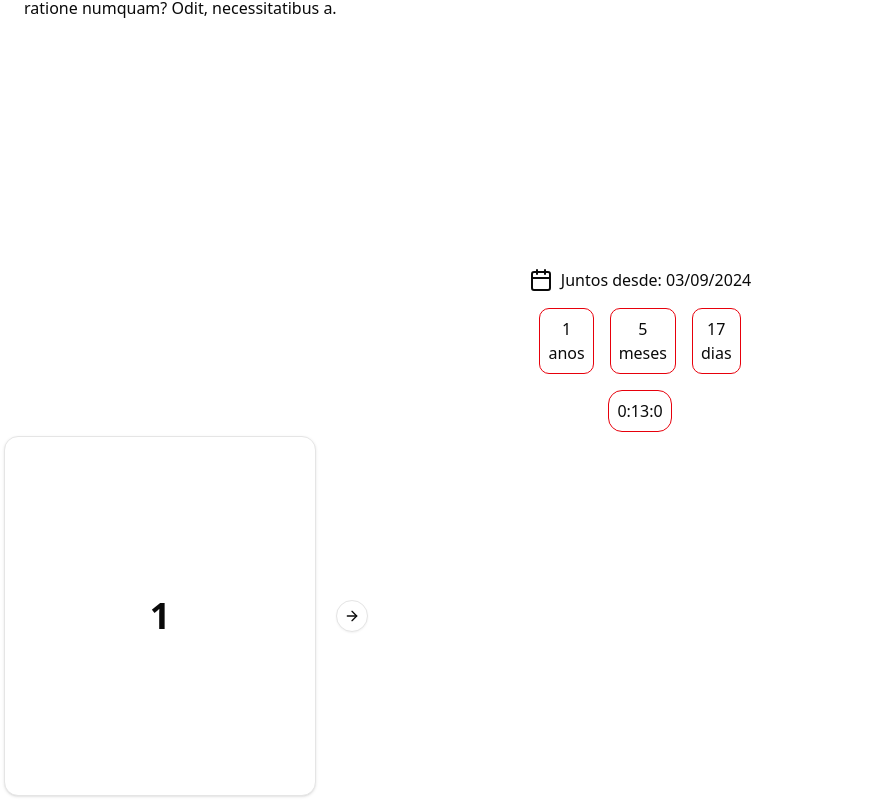
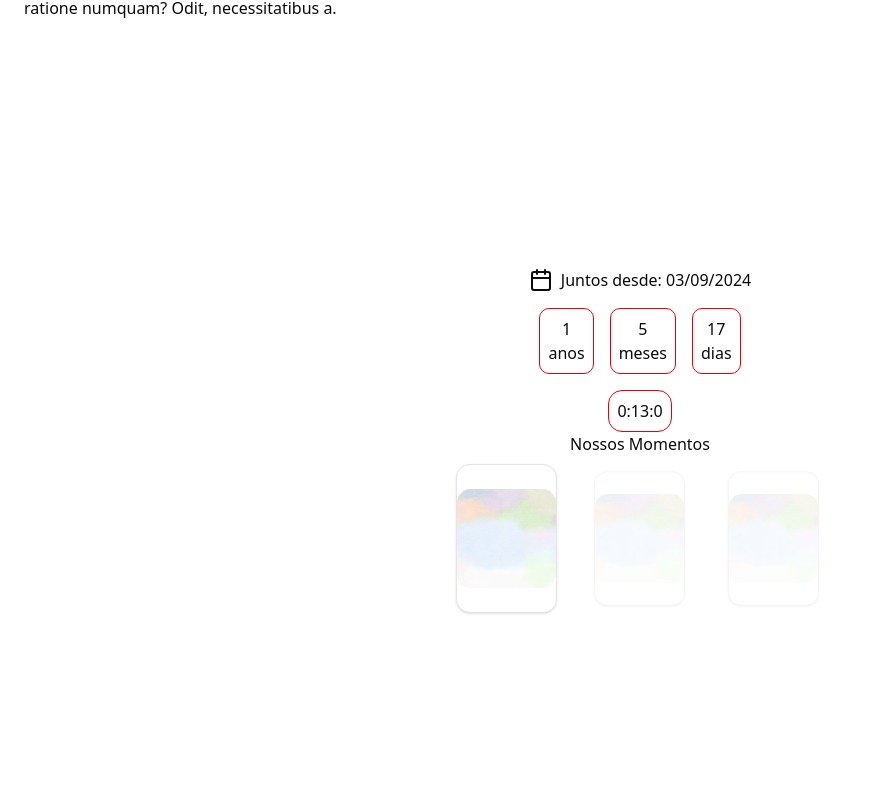
Before and after one commit to davilepore/Modelo-Site-Casal, a Next.js app: page / in a window 1280 px wide. Shown: the part 596-1396 px from the top of the page, without its empty margins (0-877 px from the left). After the commit the page ends 1217 px from the top, so only its background shows below. Built offline with nearby package versions, Linux system fonts and the light colour scheme.

Commit message:
feat(ui): add moments carousel whith onclick

```diff
--- a/src/_components/Momentsscreen.tsx
+++ b/src/_components/Momentsscreen.tsx
@@ -1,31 +1,86 @@
+"use client";
+
 import * as React from "react";
+import Image from "next/image";
 import { Card, CardContent } from "./_ui/card";
-import {
-  Carousel,
-  CarouselContent,
-  CarouselItem,
-  CarouselNext,
-  CarouselPrevious,
-} from "./_ui/carousel";
+import { Carousel, CarouselContent, CarouselItem } from "./_ui/carousel";
+
+const items = [
+  {
+    id: 1,
+    image: "/representativa.webp",
+    onClick: () => alert("Clicou na foto 1"),
+  },
+  {
+    id: 2,
+    image: "/representativa.webp",
+    onClick: () => alert("Clicou na foto 2"),
+  },
+  {
+    id: 3,
+    image: "/representativa.webp",
+    onClick: () => alert("Clicou na foto 3"),
+  },
+  {
+    id: 4,
+    image: "/representativa.webp",
+    onClick: () => alert("Clicou na foto 4"),
+  },
+  {
+    id: 5,
+    image: "/representativa.webp",
+    onClick: () => alert("Clicou na foto 5"),
+  },
+];
 
 export default function Momentsscreen() {
+  const [active, setActive] = React.useState(0);
+
   return (
-    <Carousel className="w-full max-w-[12rem] sm:max-w-xs">
+    <div className="flex items-center justify-center flex-col">
+      <h1>Nossos Momentos</h1>
+      <Carousel
+        className="w-full max-w-sm"
+        setApi={(api) => {
+          if (!api) return;
+          api.on("select", () => {
+            setActive(api.selectedScrollSnap());
+          });
+        }}
+      >
         <CarouselContent>
-        {Array.from({ length: 5 }).map((_, index) => (
-          <CarouselItem key={index}>
-            <div className="p-1">
+          {items.map((item, index) => {
+            const isActive = index === active;
+
+            return (
+              <CarouselItem key={item.id} className="basis-1/2 md:basis-1/3">
+                <div
+                  onClick={isActive ? item.onClick : undefined}
+                  className={`
+                    p-2 transition-all duration-300 cursor-pointer
+                    ${
+                      isActive
+                        ? "opacity-100 scale-100"
+                        : "opacity-40 scale-90 pointer-events-none"
+                    }
+                  `}
+                >
                   <Card>
-                <CardContent className="flex aspect-square items-center justify-center p-6">
-                  <span className="text-4xl font-semibold">{index + 1}</span>
+                    <CardContent className="relative aspect-square p-0 overflow-hidden rounded-xl">
+                      <Image
+                        src={item.image}
+                        alt={`Foto ${item.id}`}
+                        fill
+                        className="object-cover"
+                      />
                     </CardContent>
                   </Card>
                 </div>
               </CarouselItem>
-        ))}
+            );
+          })}
         </CarouselContent>
-      <CarouselPrevious />
-      <CarouselNext />
       </Carousel>
+    </div>
   );
 }
```
Lines whose indentation alone changed are shown as unchanged.
